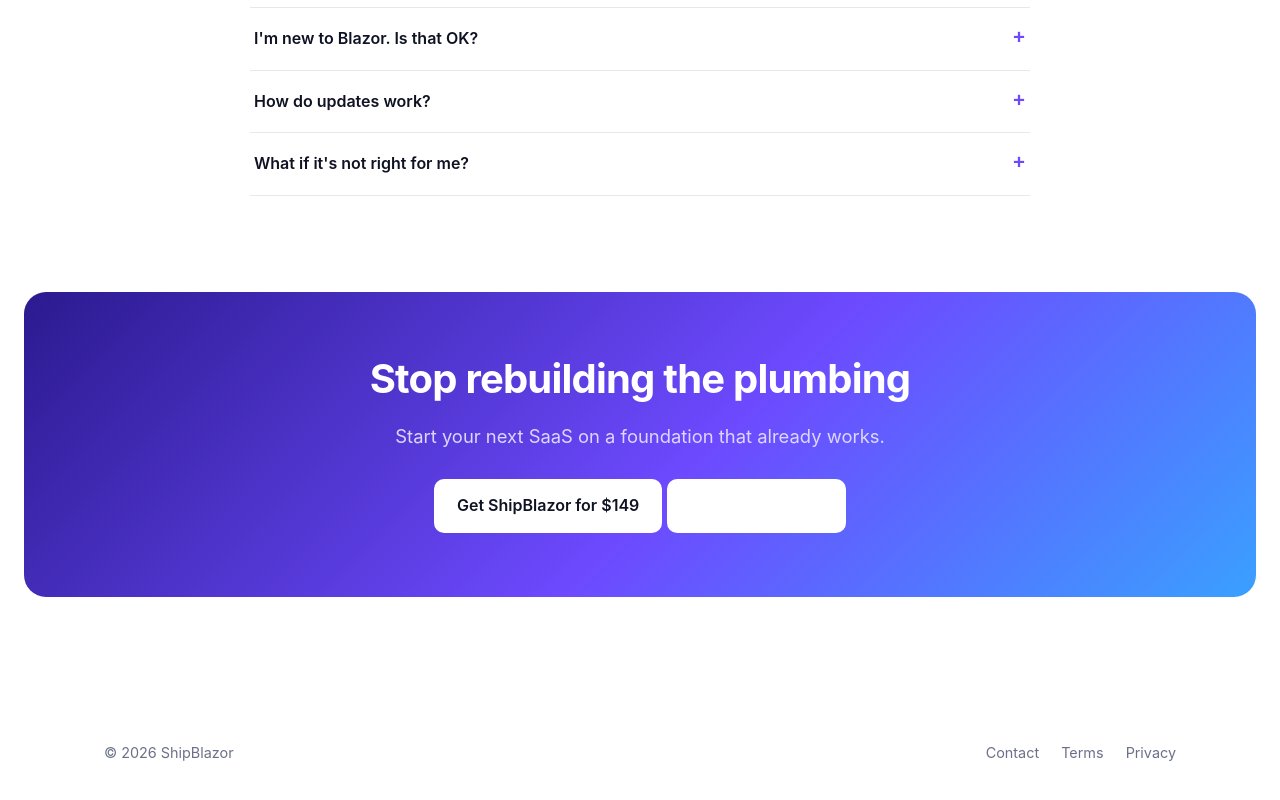
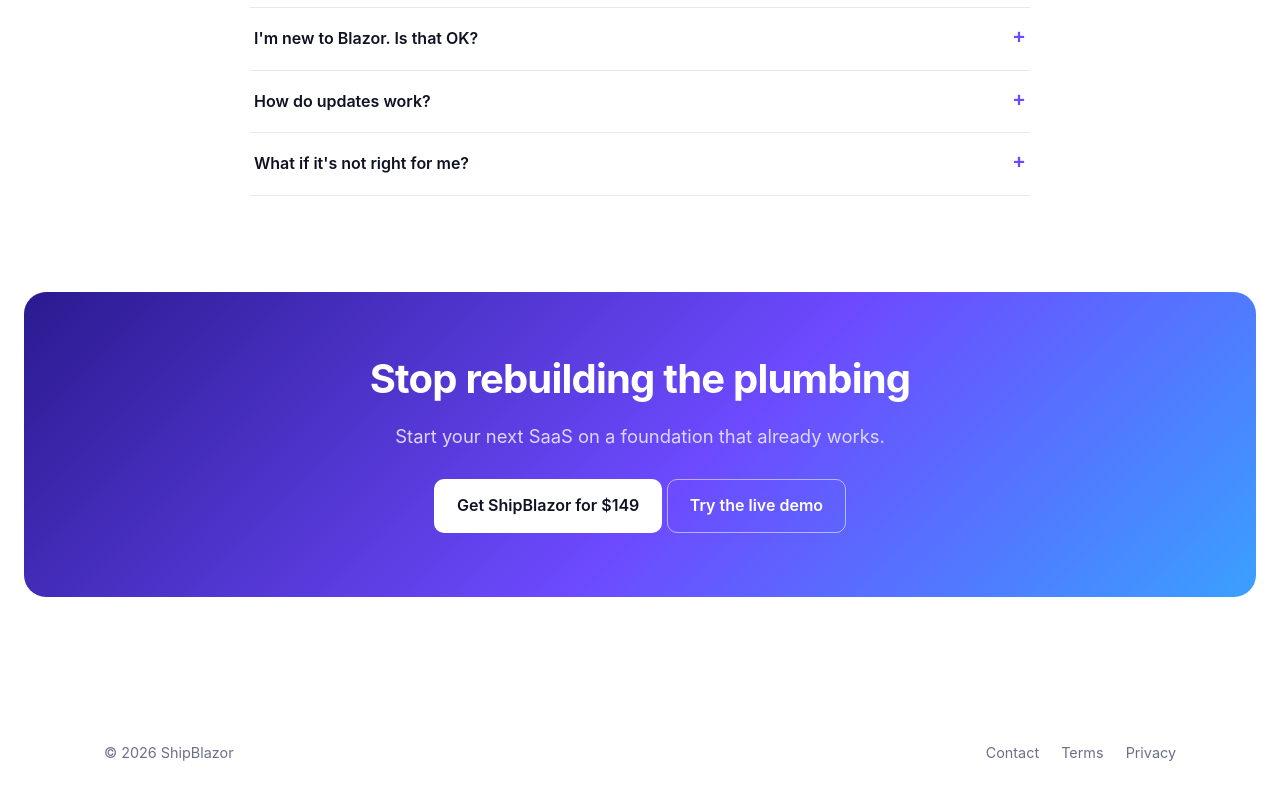
Before and after one commit to shipblazor/shipblazor.github.io, a plain HTML site: page index.html in a window 1280 px wide. Shown: the part 6834-7634 px from the top of the page. Drawn offline with Linux system fonts and the light colour scheme.

Commit message:
Add files via upload

```diff
--- a/index.html
+++ b/index.html
@@ -375,7 +375,7 @@ db.Invoices.Add(<span class="k">new</span>() { Amount = <span class="s">99m</spa
     <h2>Stop rebuilding the plumbing</h2>
     <p class="lead" style="color:#ddd6ff;margin:0 auto 28px">Start your next SaaS on a foundation that already works.</p>
     <a class="btn" data-checkout="solo" href="#pricing">Get ShipBlazor for $149</a>
-    <a class="btn btn-ghost" data-demo href="#" target="_blank" rel="noopener" style="color:#fff;border-color:rgba(255,255,255,.4)">Try the live demo</a>
+    <a class="btn btn-ghost" data-demo href="#" target="_blank" rel="noopener" style="background:transparent;color:#fff;border:1px solid rgba(255,255,255,.55);box-shadow:none">Try the live demo</a>
   </div>
 </section>
 
```
